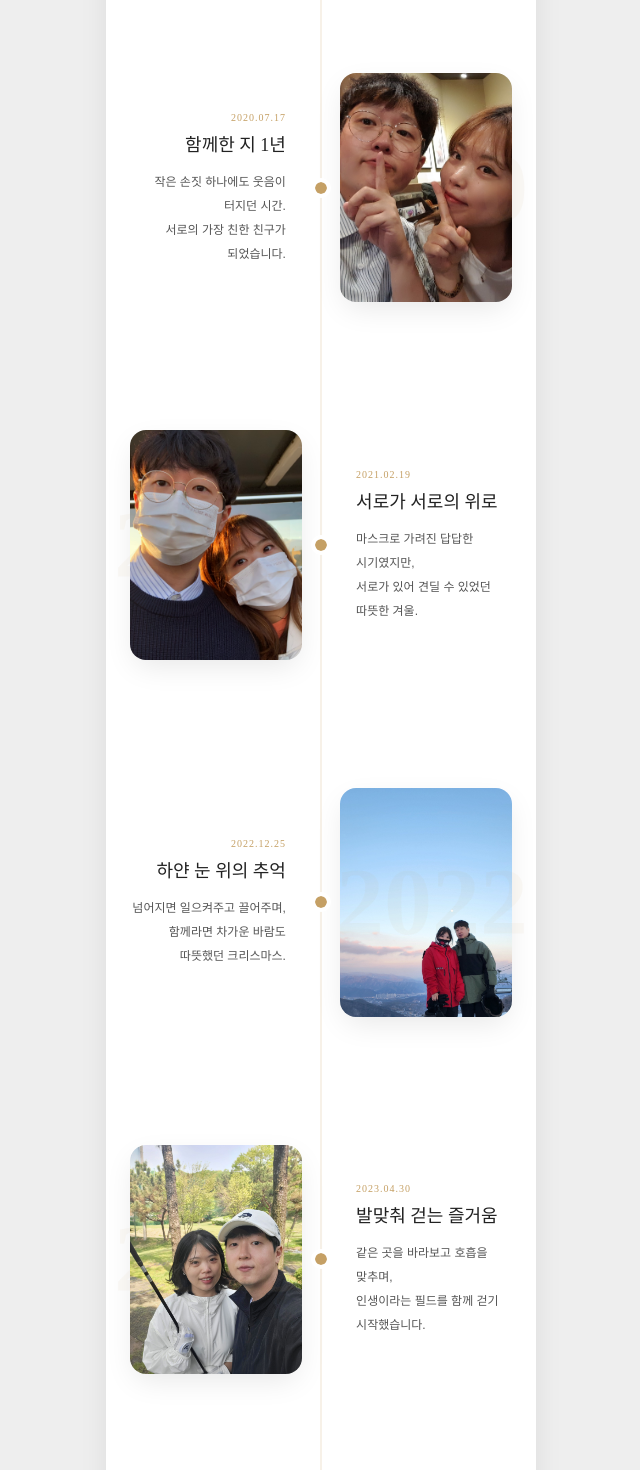
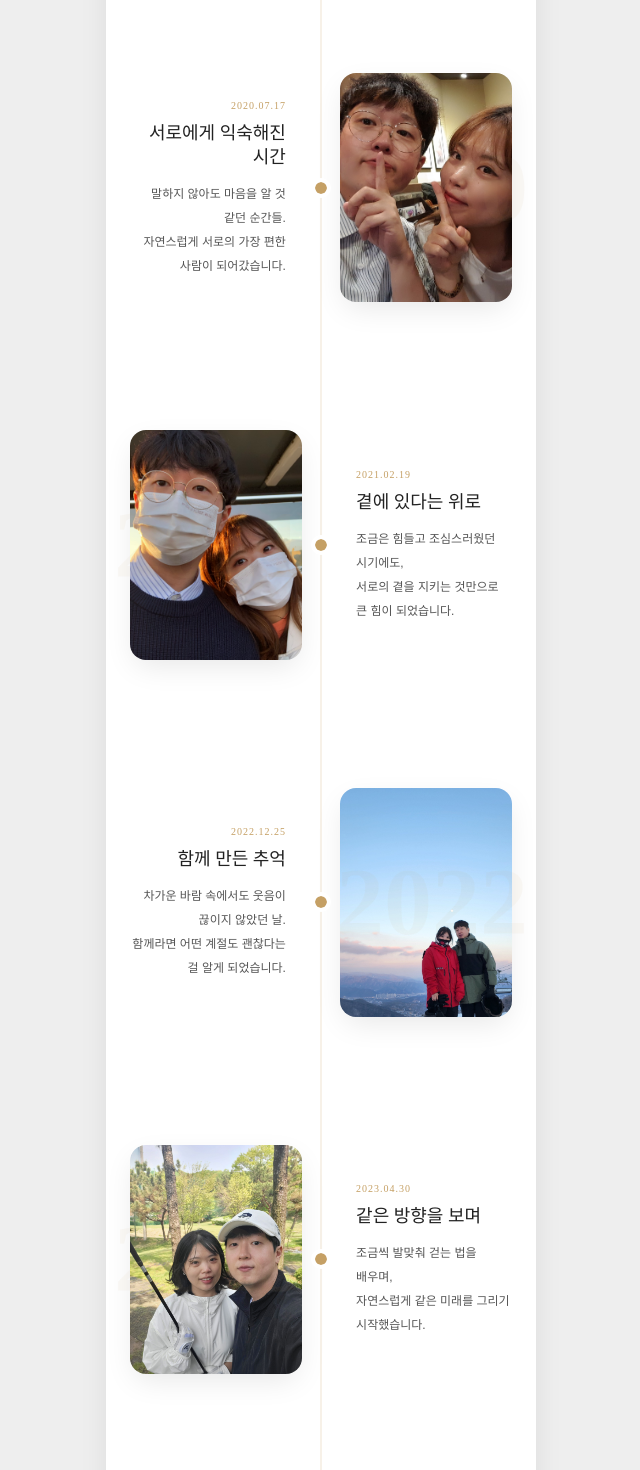
Before and after one commit to jangpago/sanggyunrye, a React (Vite) app: page / in a window 1280 px wide. Shown: the part 1280-2750 px from the top of the page, without its empty margins (319-959 px from the left). Built offline with nearby package versions, Linux system fonts and the light colour scheme; a web font is replaced by a local one.

Commit message:
chore: refresh invitation copy

```diff
--- a/src/constants.js
+++ b/src/constants.js
@@ -1,8 +1,8 @@
 export const greeting = [
-    "소중한 분들을",
-    "모십니다",
-    "두 가족이 하나가 되는",
-    "뜻깊은 자리에 초대합니다."
+    "저희 두 사람이",
+    "함께 걷는 첫 걸음 앞에서",
+    "가장 소중한 분들께",
+    "직접 인사드립니다."
 ];
 
 export const dDayDate = "2025-12-20";
@@ -11,22 +11,22 @@ export const timelineData = [
     {
         id: 1,
         time: "13:30",
-        title: "상견례 시작",
-        description: "양가 가족 소개 및 인시",
+        title: "첫 인사",
+        description: "양가 부모님과 가족분들께 정식으로 인사드리는 시간",
         image: ""
     },
     {
         id: 2,
         time: "14:00",
-        title: "식사",
-        description: "정성스럽게 준비한 코스 요리",
+        title: "함께하는 식사",
+        description: "편안한 분위기 속에서 준비한 식사를 나눕니다",
         image: ""
     },
     {
         id: 3,
         time: "15:30",
-        title: "마무리",
-        description: "기념 촬영 및 귀가",
+        title: "담소와 인사",
+        description: "기념 사진을 남기고, 따뜻한 인사를 나눕니다",
         image: ""
     }
 ];
@@ -49,23 +49,23 @@ export const weatherInfo = {
     tempMax: "12°",
     condition: "구름 많음 / 흐림",
     rainProb: "30~40%",
-    message: "",
+    message: "조금 흐려도, 마음만은 따뜻한 하루가 되길 바랍니다.",
     iconType: "cloudy"
 };
 
 export const invitationDetails = {
-    title: "초대합니다",
+    title: "초대의 말씀",
     description: [
-        "새로운 시작을 약속하는 날,",
-        "양가 부모님과 가족분들을 모시고",
-        "따뜻한 마음을 나누려 합니다."
+        "저희 두 사람의 새로운 시작을 앞두고,",
+        "부모님과 가족분들께 직접 인사드리는 자리를",
+        "조심스럽게 마련했습니다."
     ],
     date: "2025년 12월 20일 토요일",
     time: "오후 1시 30분"
 };
 
 export const introConfig = {
-    typingText: "저희 두 사람,\n새로운 시작을 약속합니다.",
+    typingText: "저희 두 사람이\n함께 걷는 첫 걸음 앞에서\n부모님께 인사드립니다.",
     dDayDate: "2025-12-20"
 };
 
@@ -75,76 +75,76 @@ export const storyData = [
         year: "2019",
         date: "2019.07.06",
         title: "풋풋했던 시작",
-        description: "커플티 하나 맞춰 입고 설레어하던,\n우리가 서로에게 물들어가기 시작한 첫 여름.",
+        description: "처음 손을 잡던 날의 설렘이 아직도 또렷합니다.\n서로의 하루에 조심스럽게 스며들기 시작한 여름이었습니다.",
         image: "/20190706.jpg"
     },
     {
         id: 2,
         year: "2020",
         date: "2020.07.17",
-        title: "함께한 지 1년",
-        description: "작은 손짓 하나에도 웃음이 터지던 시간.\n서로의 가장 친한 친구가 되었습니다.",
+        title: "서로에게 익숙해진 시간",
+        description: "말하지 않아도 마음을 알 것 같던 순간들.\n자연스럽게 서로의 가장 편한 사람이 되어갔습니다.",
         image: "/20200717.jpg"
     },
     {
         id: 3,
         year: "2021",
         date: "2021.02.19",
-        title: "서로가 서로의 위로",
-        description: "마스크로 가려진 답답한 시기였지만,\n서로가 있어 견딜 수 있었던 따뜻한 겨울.",
+        title: "곁에 있다는 위로",
+        description: "조금은 힘들고 조심스러웠던 시기에도,\n서로의 곁을 지키는 것만으로 큰 힘이 되었습니다.",
         image: "/20210219.jpg"
     },
     {
         id: 4,
         year: "2022",
         date: "2022.12.25",
-        title: "하얀 눈 위의 추억",
-        description: "넘어지면 일으켜주고 끌어주며,\n함께라면 차가운 바람도 따뜻했던 크리스마스.",
+        title: "함께 만든 추억",
+        description: "차가운 바람 속에서도 웃음이 끊이지 않았던 날.\n함께라면 어떤 계절도 괜찮다는 걸 알게 되었습니다.",
         image: "/20221225.jpg"
     },
     {
         id: 5,
         year: "2023",
         date: "2023.04.30",
-        title: "발맞춰 걷는 즐거움",
-        description: "같은 곳을 바라보고 호흡을 맞추며,\n인생이라는 필드를 함께 걷기 시작했습니다.",
+        title: "같은 방향을 보며",
+        description: "조금씩 발맞춰 걷는 법을 배우며,\n자연스럽게 같은 미래를 그리기 시작했습니다.",
         image: "/20230430.jpg"
     },
     {
         id: 6,
         year: "2024",
         date: "2024.12.22",
-        title: "변함없는 마음",
-        description: "쏟아지는 폭포수처럼 맑고 시원하게,\n언제나 변함없이 서로의 곁을 지키겠습니다.",
+        title: "변하지 않는 마음",
+        description: "특별하지 않은 날들 속에서도,\n서로에게 늘 같은 마음으로 곁에 있기로 했습니다.",
         image: "/20241222.jpg"
     },
     {
         id: 7,
         year: "2025",
         date: "2025.12.07",
-        title: "더 넓은 미래로",
-        description: "광활한 요세미티의 대자연 앞에서 약속했습니다.\n우리의 미래도 저 풍경처럼 아름답기를.",
+        title: "약속의 순간",
+        description: "넓은 자연 앞에서 서로에게 약속했습니다.\n앞으로의 시간도 지금처럼 함께하겠다고.",
         image: "/20251207.jpg"
     },
     {
         id: 8,
         year: "2026",
         date: "2026.04.05",
-        title: "평생의 약속",
-        description: "그리고 다가오는 봄,\n두 사람이 하나 되어 평생을 함께할\n아름다운 동행을 시작합니다.",
+        title: "평생의 동행",
+        description: "그리고 다가오는 봄,\n두 사람이 하나가 되어\n평생을 함께하는 길을 시작합니다.",
         image: "/20260405.jpg"
     }
 ];
 
 export const calendarEvent = {
     title: "상견례 (긴자 청담블루)",
-    description: "새로운 시작을 약속하는 뜻깊은 자리",
+    description: "저희 두 사람이 부모님께 직접 인사드리는 자리",
     location: "서울 강남구 도산대로 420 청담스퀘어 B동 3층 긴자 청담블루",
     startTime: "20251220T133000",
     endTime: "20251220T153000"
 };
 
 export const closingConfig = {
-    ment: "조심히 오세요.\n소중한 걸음 감사드립니다.",
+    ment: "부모님, 조심히 오세요.\n직접 인사드릴 수 있어 감사한 마음입니다.",
     copyright: "© 2025 Engagement"
 };
```
